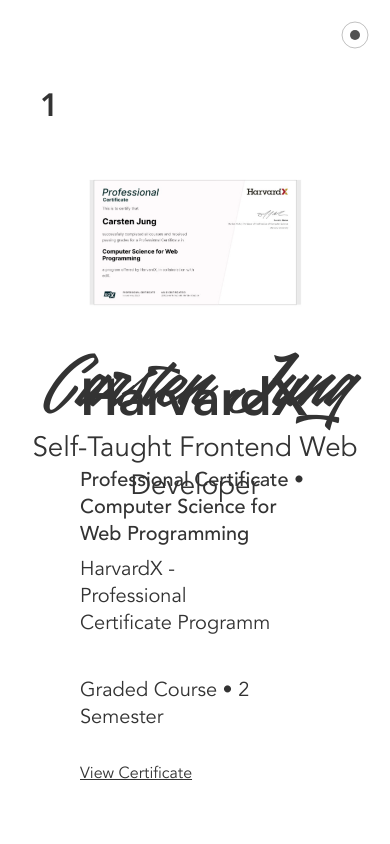
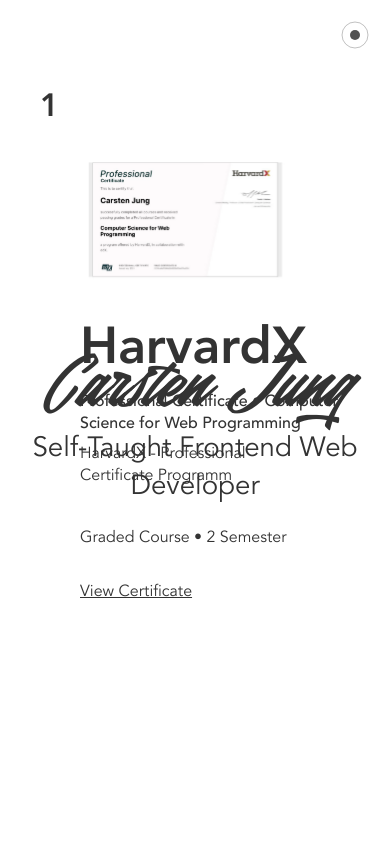
Before and after one commit to CarstenJung/React-Portfolio-418, a React (Vite) app in the folder Portfolio/: page / in a window 390 px wide. Shown: the top 844 px of the page. Built offline with nearby package versions, Linux system fonts and the light colour scheme.

Commit message:
responsive rdy

```diff
--- a/Portfolio/src/assets/scss/app.scss
+++ b/Portfolio/src/assets/scss/app.scss
@@ -277,6 +277,10 @@
   height: 1200vh;
   margin: 250px 0 200px 0;
 
+  .dataTextItemMobile {
+    display: none;
+  }
+
   .dataSliderWrapper {
     display: flex;
     flex-flow: row nowrap;
@@ -468,14 +472,6 @@
 
 // Media Queries
 @media only screen and (max-width: 767px) {
-  .dataSliderRight {
-    opacity: 0;
-  }
-
-  .dataSliderLeft {
-    width: 100% !important;
-
-  }
   // TextSlideSection
   .textSlideSection {
     .slideHeader {
@@ -555,4 +551,49 @@
       }
     }
   }
+
+  .dataSlider {
+    .dataSliderWrapper {
+      .dataSliderRight {
+        opacity: 0;
+      }
+
+      .dataSliderLeft {
+        width: 100%;
+
+        .dataTextContainer {
+          padding: 4rem 3rem 3rem 5rem;
+        }
+
+        .dataTextItem {
+          h3, h1 {
+            margin-top: 0.5rem;
+          }
+
+          h3, p {
+            font-size: 1rem;
+          }
+        }
+      }
+
+      .dataTextItemMobile {
+        display: block;
+
+        img {
+          background-size: cover;
+          max-width: 80%;
+          animation: slideIn 1s ease-out forwards;
+        }
+      }
+    }
+  }
 }
+
+@keyframes slideIn {
+  0% {
+    transform: translateX(100%);
+  }
+  100% {
+    transform: translateX(0%);
+  }
+}
--- a/Portfolio/src/components/DataSlider.jsx
+++ b/Portfolio/src/components/DataSlider.jsx
@@ -1,4 +1,5 @@
 import { useEffect, useRef, useState } from "react";
+import gsap from "gsap";
 
 const DataSlider = ({ currentItem, setCurrentItem, dataItem }) => {
   const inViewRef = useRef(null);
@@ -66,7 +67,7 @@
               <div className="dataTextItemMobile">
                 <div className="dataMobileImage">
                   <span className="bar"></span>
-                  <img style={{backgroundSize: "cover", maxWidth: "100%"}} src={currentItem.image} className="textItem" />
+                  <img src={currentItem.image} className="textItem" />
                 </div>
               </div>
               <div className="dataTextItem">
```
